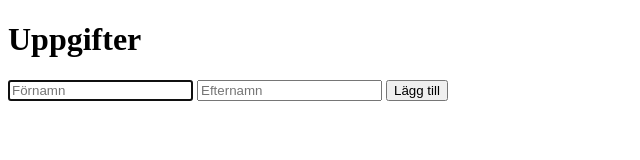
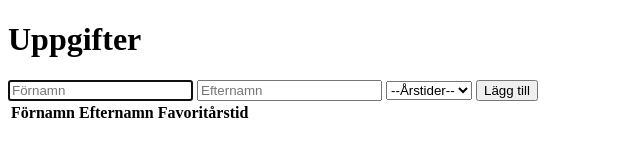
Before and after one commit to FredrikaSundell/form-alster, a plain HTML site: page index.html in a window 1280 px wide. Shown: the whole page, without its empty margins (0-640 px from the left). Drawn offline with Linux system fonts and the light colour scheme.

Commit message:
tables html

```diff
--- a/index.html
+++ b/index.html
@@ -11,10 +11,31 @@
     <form id="form">
       <input id="firstname" type="text" placeholder="Förnamn" autofocus />
       <input id="lastname" type="text" placeholder="Efternamn"/>
-
+    <select id="season">
+      <option value="">--Årstider--</option>
+      <option value="sping">Vår</option>
+      <option value="summer">Sommar</option>
+      <option value="autumn">Höst</option>
+      <option value="winter">Vinter</option>
+    </select>
       <input id="add" type="submit" value="Lägg till"></input>
     </form>
-    <ul id="list"></ul>
+    <!--<ul id="list"></ul>-->
+    <table>
+      <thead>
+        <tr>
+          <th>Förnamn</th>
+          <th>Efternamn</th>
+          <th>Favoritårstid</th>
+        </tr>
+      </thead>
+      <tbody id="list"></tbody>
+      <!--<tr>
+          <td>Kalle</td>
+          <td>Karlsson</td>
+          <td>Vår</td>
+        </<tr>-->
+    </table>
     <script src="script.js"></script>
   </body>
 </html>
```
